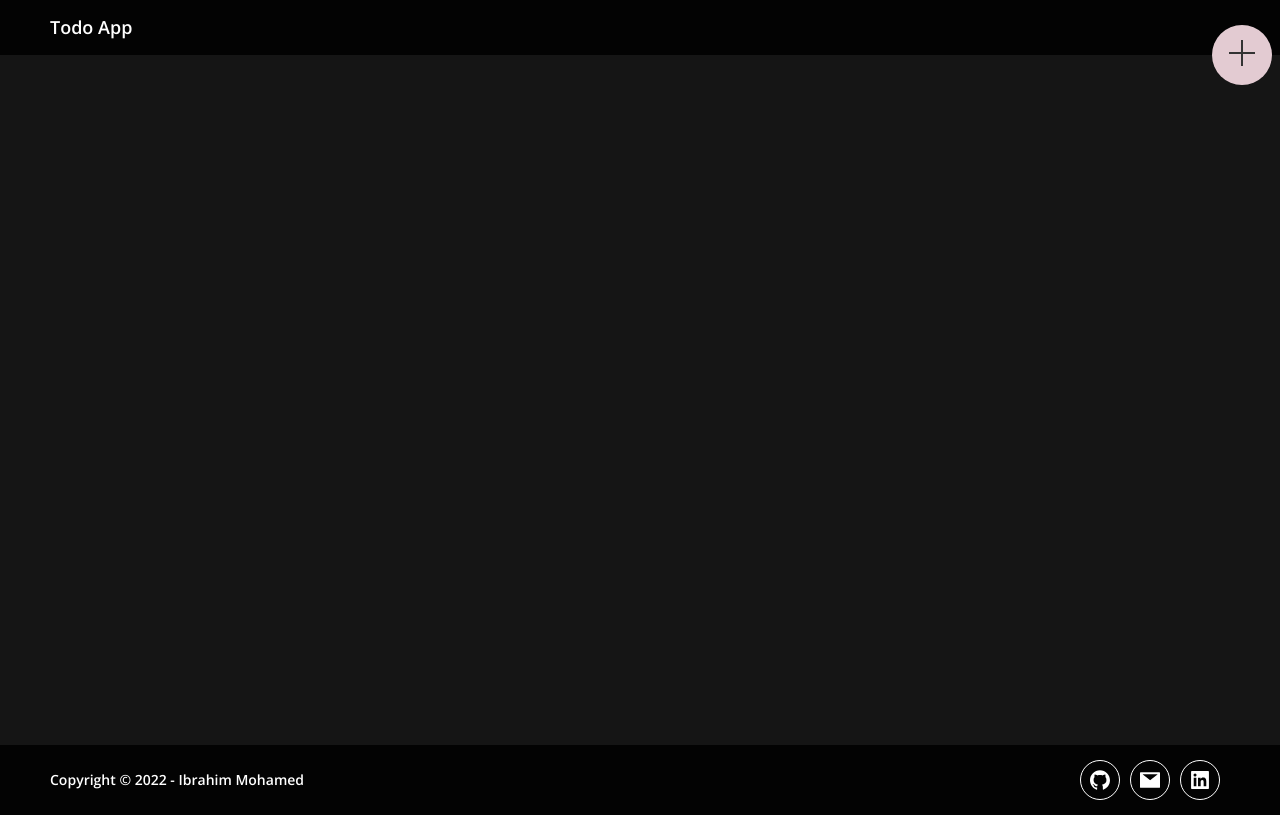
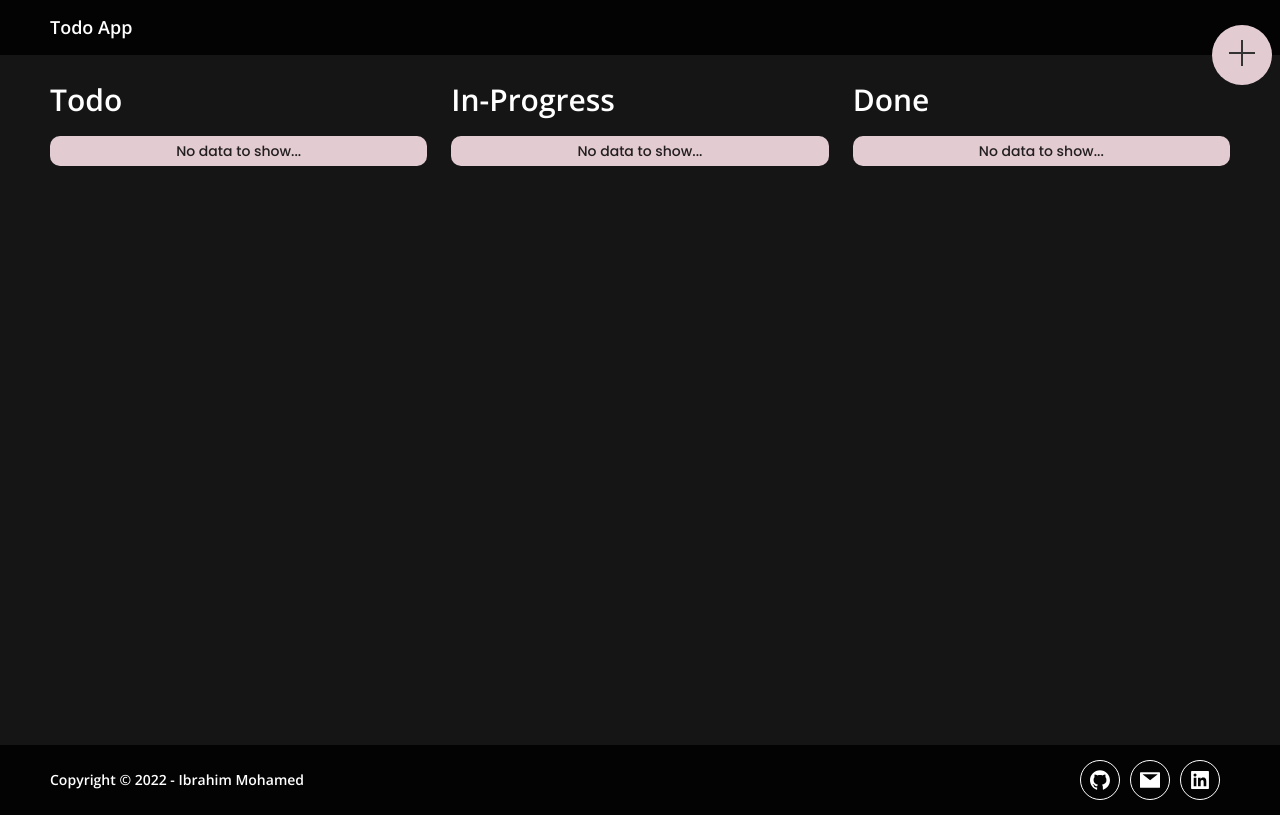
Before and after one commit to IbrahimMourad/travolic-todo, a React (Create React App) app: page / in a window 1280 px wide. Built offline with nearby package versions, Linux system fonts and the light colour scheme.

Commit message:
update empty list msg

```diff
--- a/src/components/TodoList/TodoList.js
+++ b/src/components/TodoList/TodoList.js
@@ -22,9 +22,11 @@ const TodoList = ({ showAddModal }) => {
   useEffect(() => {
     // sync data from localStorage
     const savedTodos = localStorage.getItem('todos');
-    console.log(JSON.parse(savedTodos));
-    dispatch(getLocalStorageTodos(JSON.parse(savedTodos)));
+    if (savedTodos) {
+      dispatch(getLocalStorageTodos(JSON.parse(savedTodos)));
+    }
   }, [dispatch]);
+
   useEffect(() => {
     localStorage.setItem('todos', JSON.stringify(todos));
   }, [todos]);
@@ -119,7 +121,7 @@ const TodoList = ({ showAddModal }) => {
                         );
                       })
                     ) : (
-                      <div className="empty-list">Add a task...</div>
+                      <div className="empty-list">No data to show...</div>
                     )}
                   </List>
                   {provided.placeholder}
```
